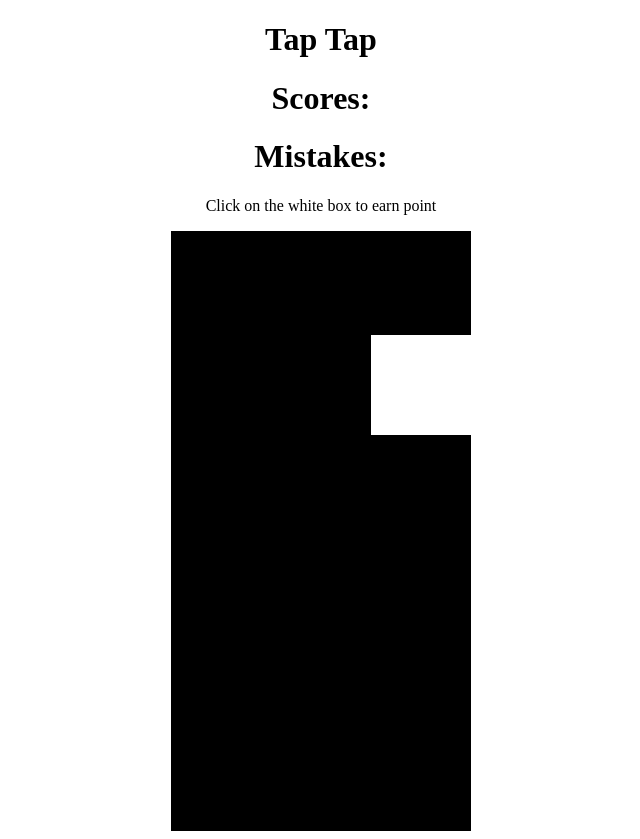
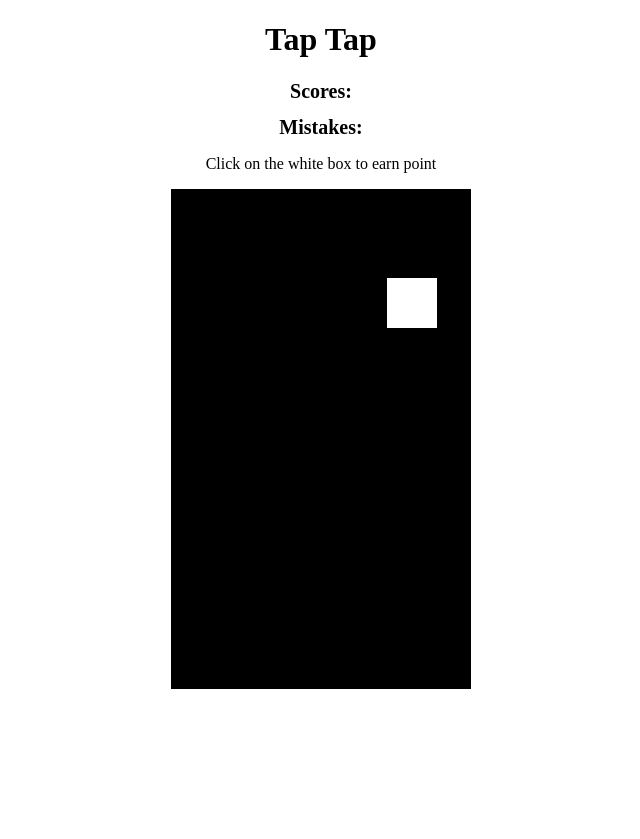
Before and after one commit to sambathdev/taptap, a plain HTML site: page index.html in a window 1280 px wide. Shown: the whole page, without its empty margins (319-959 px from the left). After the commit the page ends 800 px from the top, so only its background shows below. Drawn offline with Linux system fonts and the light colour scheme.

Commit message:
sdfksjdf

```diff
--- a/index.html
+++ b/index.html
@@ -19,20 +19,21 @@
         }
         .canvas{
             width: 300px;
-            height: 600px;
+            height: 500px;
             background: #000;
             margin: auto;
             position: relative;
         }
         #obj{
             background: white;
-            width: 100px;
-            height: 100px;
+            width: 50px;
+            height: 50px;
             position: absolute;
             top: 20px;
         }
         .alCenter{
             text-align: center;
+            font-size: 20px;
         }
         #instruction{
             text-align: center;
@@ -99,8 +100,8 @@
                 document.getElementById('canvas').removeEventListener('click', ()=>{});
                 isGameOver = true;
             }
-            var objTop = Math.floor(Math.random()*550)+"px";
-            var objLeft = Math.floor(Math.random()*250)+"px";
+            var objTop = Math.floor(Math.random()*470)+"px";
+            var objLeft = Math.floor(Math.random()*270)+"px";
             document.getElementById('obj').style.top = objTop;
             document.getElementById('obj').style.left = objLeft;
             objBorn = new Date().getTime();
```
